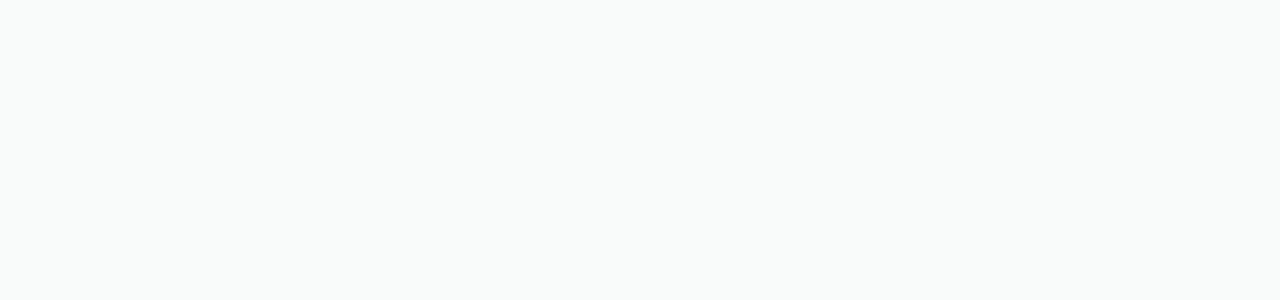
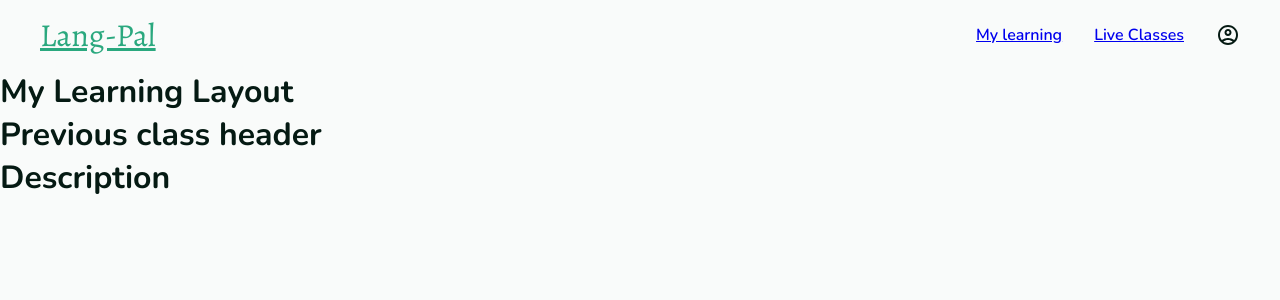
Before and after one commit to OmarReyesC/lang-pal--personal-project, a React (Vite) app: page /my-learning/my-classes/1 in a window 1280 px wide. Before the commit this address had no page. Shown: the top 300 px of the page. Built offline with nearby package versions, Linux system fonts and the light colour scheme.

Commit message:
Routes tree structured

```diff
--- /dev/null
+++ b/src/Pages/LiveClass.jsx
@@ -0,0 +1,4 @@
+
+export default function LiveClass() {
+    return <h1>This is a single class</h1>
+}
--- /dev/null
+++ b/src/Pages/LiveClasses.jsx
@@ -0,0 +1,4 @@
+
+export default function LiveClasses() {
+    return <h1>Live Classes content</h1>
+}
--- /dev/null
+++ b/src/Pages/MyLearning/Games.jsx
@@ -0,0 +1,4 @@
+
+export default function Games() {
+    return <h1>List of my games</h1>
+}
--- /dev/null
+++ b/src/Pages/MyLearning/MyClasses.jsx
@@ -0,0 +1,4 @@
+
+export default function MyClasses() {
+    return <h1>Theses are my classes</h1>
+}
--- /dev/null
+++ b/src/Pages/MyLearning/MyLearning.jsx
@@ -0,0 +1,10 @@
+import { Outlet } from "react-router"
+
+export default function MyLearning() {
+    return (
+        <>
+            <h1>My Learning Layout</h1>
+            <Outlet/>
+        </>
+    )
+}
--- /dev/null
+++ b/src/Pages/MyLearning/PreviousClass.jsx
@@ -0,0 +1,10 @@
+import { Outlet } from "react-router"
+
+export default function PreviousClass() {
+    return (
+        <>
+            <h1>Previous class header</h1>
+            <Outlet />
+        </>
+    )
+}
--- /dev/null
+++ b/src/Pages/MyLearning/PreviousClassDescription.jsx
@@ -0,0 +1,4 @@
+
+export default function PreviousClassDescription() {
+    return <h1>Description</h1>
+}
--- /dev/null
+++ b/src/Pages/MyLearning/PreviousClassInstructor.jsx
@@ -0,0 +1,4 @@
+
+export default function PreviousClassInstructor() {
+    return <h1>Instructor details</h1>
+}
--- /dev/null
+++ b/src/Pages/MyLearning/Review.jsx
@@ -0,0 +1,4 @@
+
+export default function Review() {
+    return <h1>Vocabularies for review</h1>
+}
--- a/src/main.jsx
+++ b/src/main.jsx
@@ -4,6 +4,15 @@
 import './index.css';
 import Layout from './Pages/Layout.jsx';
 import Home from './Pages/Home.jsx';
+import LiveClasses from './Pages/LiveClasses.jsx';
+import LiveClass from './Pages/LiveClass.jsx';
+import MyLearning from './Pages/MyLearning/MyLearning.jsx';
+import MyClasses from './Pages/MyLearning/MyClasses.jsx'
+import Review from './Pages/MyLearning/Review.jsx';
+import Games from './Pages/MyLearning/Games.jsx';
+import PreviousClass from './Pages/MyLearning/PreviousClass.jsx';
+import PreviousClassDescription from './Pages/MyLearning/PreviousClassDescription.jsx';
+import PreviousClassInstructor from './Pages/MyLearning/PreviousClassInstructor.jsx';
 import App from './App.jsx'
 
 createRoot(document.getElementById('root')).render(
@@ -11,7 +20,22 @@
     <BrowserRouter>
       <Routes>
         <Route element={<Layout />}>
-          <Route index element={<Home/>}></Route>
+          <Route index element={<Home/>} />
+
+          <Route path='live-classes' element={<LiveClasses/>} />
+          <Route path='live-classes/:classId' element={<LiveClass/>} />
+
+          <Route path='my-learning' element={<MyLearning />} >
+            <Route index element={<Review/>} />
+
+            <Route path='my-classes' element={<MyClasses/>} />
+            <Route path='my-classes/:classId' element={<PreviousClass/>} >
+              <Route index element={<PreviousClassDescription />} />
+              <Route path='instructor' element={<PreviousClassInstructor />} />
+            </Route>
+
+            <Route path='games' element={<Games/>} />
+          </Route>
         </Route>
       </Routes>
     </BrowserRouter>
```
